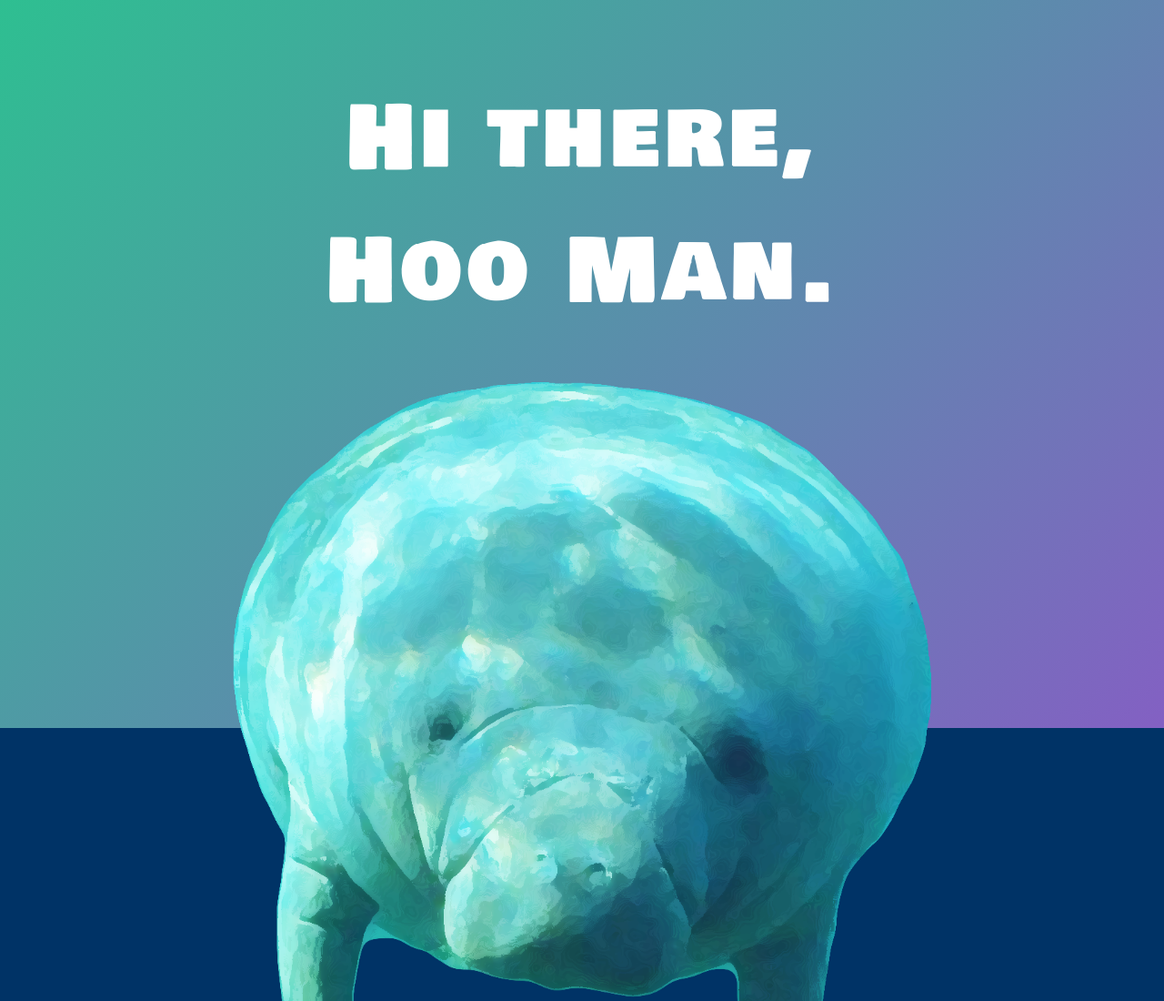
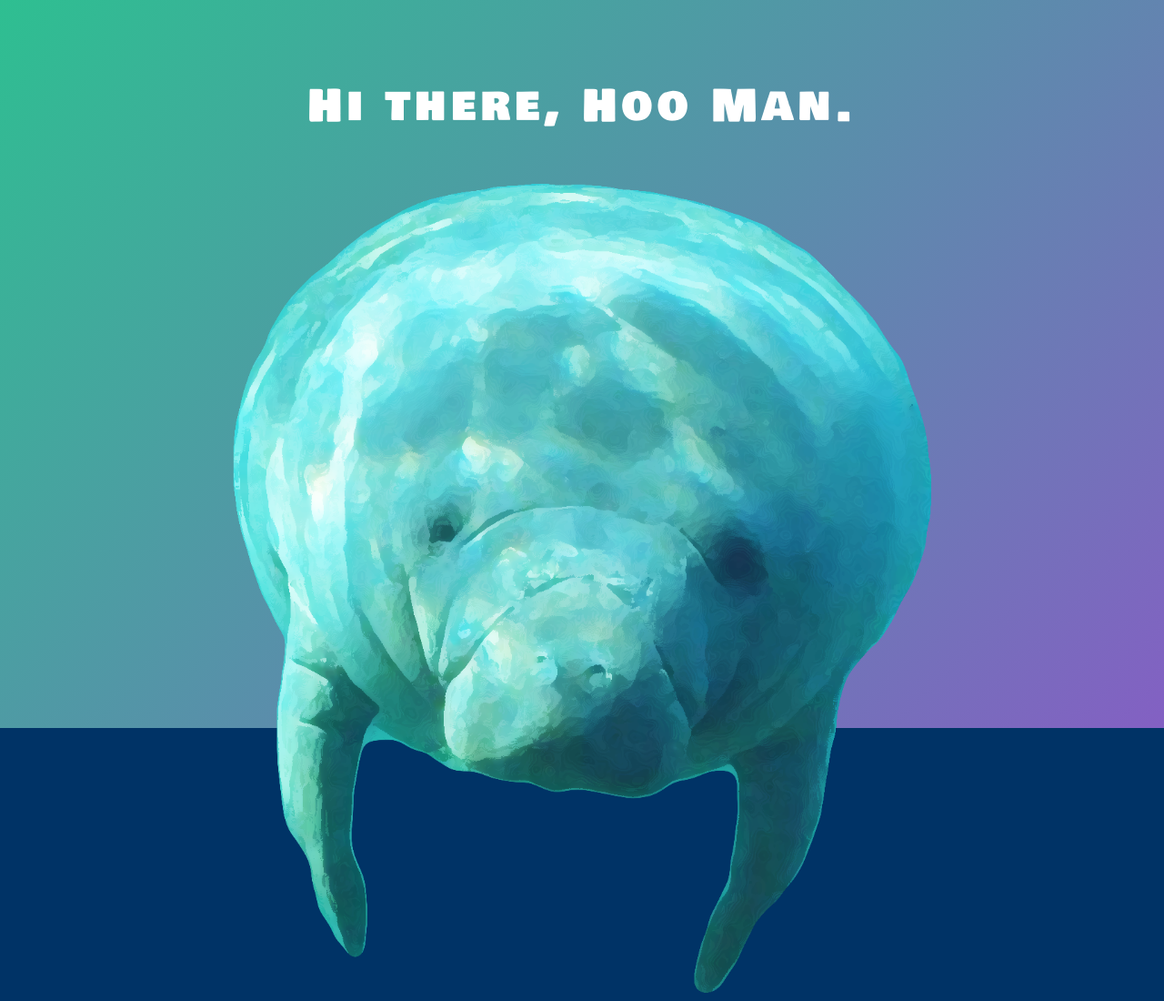
Before and after one commit to mikeuf/manatees, a plain HTML site: page index.html in a window 1280 px wide. Shown: the top 1100 px of the page at 91% size. Drawn offline with Linux system fonts and the light colour scheme; files whose address does not match are found by name; a web font is replaced by a local one.

Commit message:
fixed font issue

```diff
--- a/styles.css
+++ b/styles.css
@@ -73,7 +73,7 @@ h1, h2, h3, h4, h5, h6 {
 }
 
 h1 {
-	font-size: 3rem;
+	font-size: 3rem !important;
 }
 
 p {
```
